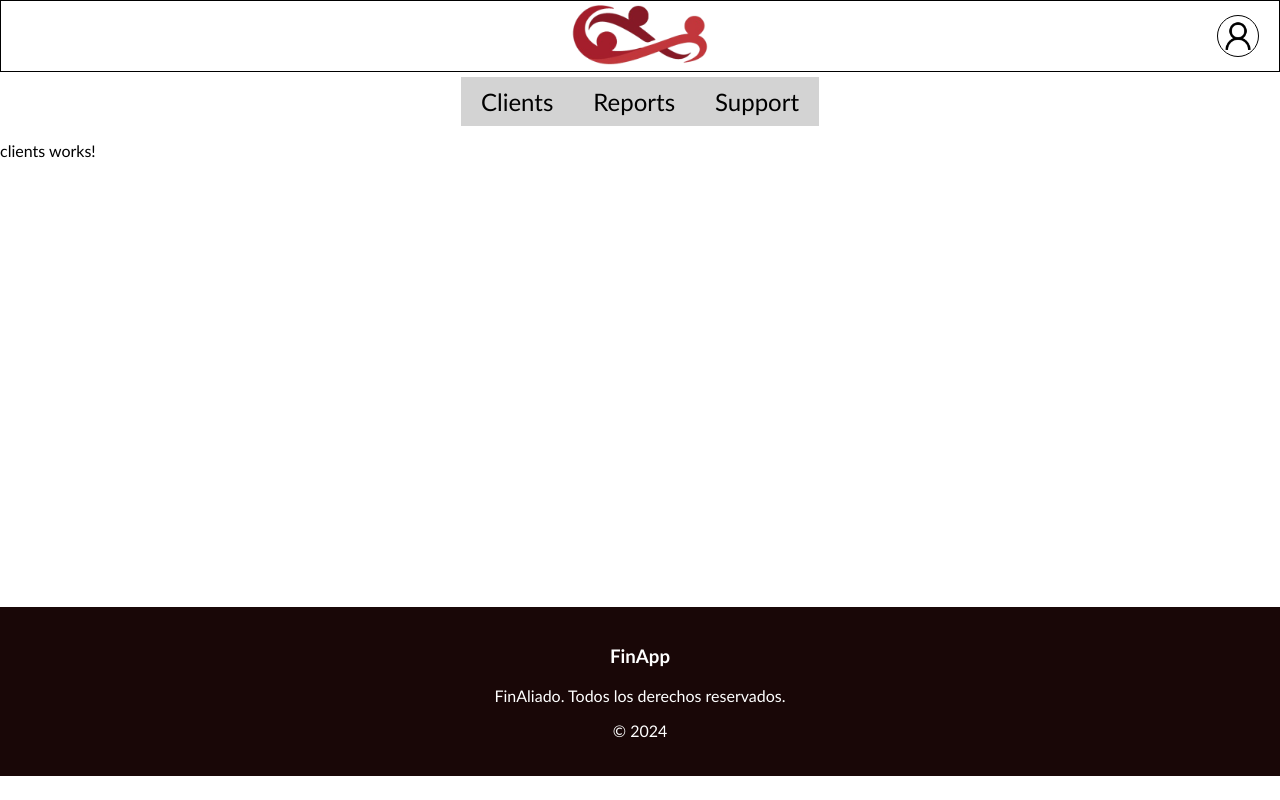
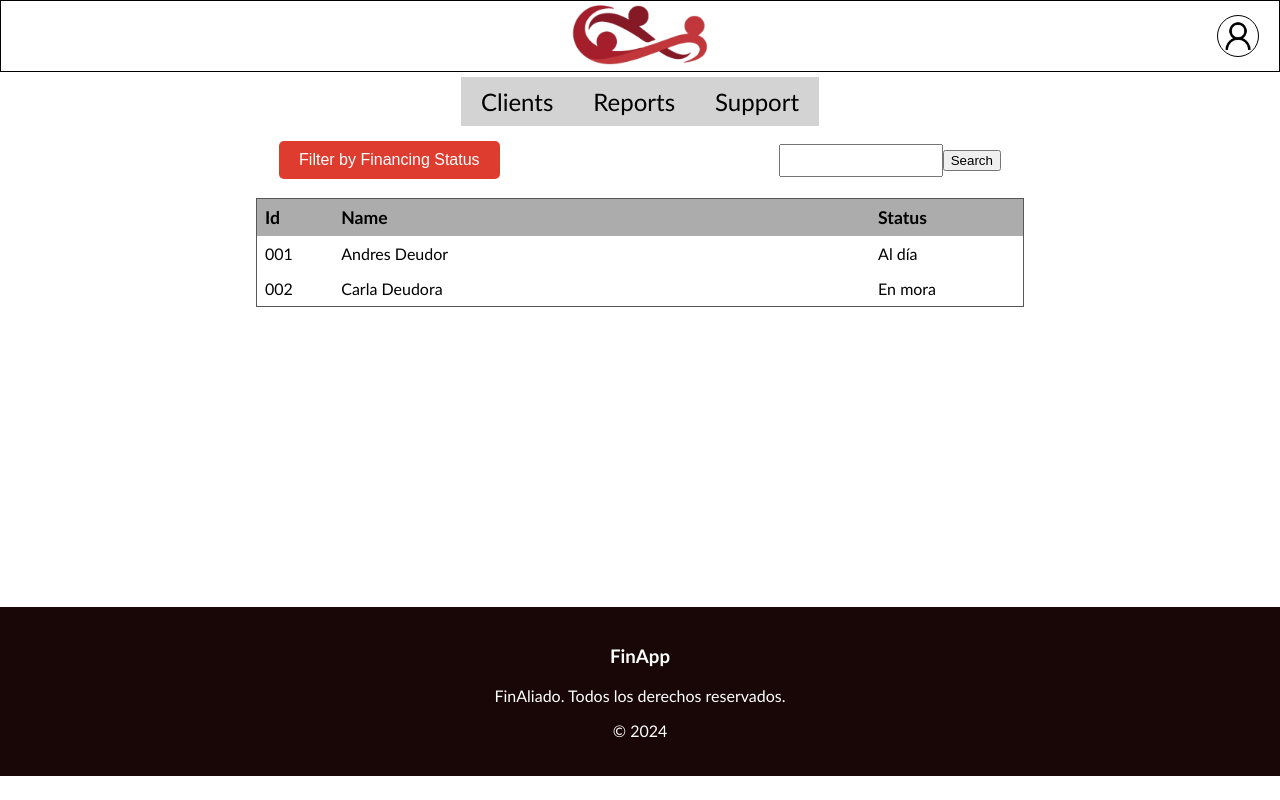
Before and after one commit to felipe-u/finapp, an Angular app in the folder finapp-frontend/: page /clients in a window 1280 px wide. Built offline with nearby package versions, Linux system fonts and the light colour scheme.

Commit message:
Creación página inicial del cliente

```diff
--- a/finapp-frontend/src/app/features/clients/client/client.component.css
+++ b/finapp-frontend/src/app/features/clients/client/client.component.css
@@ -0,0 +1,31 @@
+.name-container {
+  display: flex;
+  margin-top: 70px;
+}
+
+.name-container h3 {
+  margin: 0 auto;
+  text-align: center;
+  /* border-bottom: 2px double black; */
+  background-color: #df3c30;
+  padding: 10px;
+  width: 270px;
+  color: white;
+}
+
+.buttons-container {
+  display: grid;
+  width: 100%;
+}
+
+.first-buttons-row {
+  margin: 50px auto 5px auto;
+}
+
+.last-buttons-row {
+  margin: 0 auto;
+}
+
+.sameSizeBtn {
+  min-width: 150px;
+}
--- a/finapp-frontend/src/app/features/clients/client/client.component.html
+++ b/finapp-frontend/src/app/features/clients/client/client.component.html
@@ -1 +1,14 @@
-<p>client works!</p>
+<div class="name-container">
+    <h3>Andres Deudor</h3>
+</div>
+<router-outlet />
+<div class="buttons-container">
+    <div class="first-buttons-row">
+        <button class="primaryBtn sameSizeBtn" routerLink="personal-info">Personal Info</button>
+        <button class="primaryBtn sameSizeBtn" routerLink="geo-info">Geographic Info</button>
+        <button class="primaryBtn sameSizeBtn" routerLink="commercial-info">Commercial Info</button>
+    </div>
+    <div class="last-buttons-row">
+        <button class="primaryBtn largeBtn" routerLink="financing">Financing</button>
+    </div>
+</div>
--- a/finapp-frontend/src/app/features/clients/clients.component.css
+++ b/finapp-frontend/src/app/features/clients/clients.component.css
@@ -0,0 +1,102 @@
+.clients-container {
+  display: flex;
+}
+
+.clients-table {
+  margin: 0 auto;
+  width: 60%;
+  border-collapse: collapse;
+  border: 1px solid rgb(88, 88, 88);
+}
+
+.clients-table th {
+  background-color: rgb(172, 172, 172);
+  color: black;
+  font-size: 1.1em;
+}
+
+.clients-table th,
+.clients-table td {
+  padding: 8px;
+  text-align: left;
+}
+
+.clients-container tr {
+  transition: 0.3s ease;
+}
+
+.clients-table tr:hover {
+  background-color: #ffd1cd;
+  cursor: pointer;
+  transition: 0.3s ease;
+}
+
+.clients-table th:nth-child(1),
+.clients-table td:nth-child(1) {
+  width: 10%;
+}
+
+.clients-table th:nth-child(2),
+.clients-table td:nth-child(2) {
+  width: 70%;
+}
+
+.clients-table th:nth-child(3),
+.clients-table td:nth-child(3) {
+  width: 20%;
+}
+
+.search-container {
+  display: flex;
+  justify-content: space-evenly;
+  align-items: center;
+}
+
+.search-bar input {
+  height: 27px;
+  max-height: 27px;
+  font-size: 1em;
+  max-width: 156px;
+  text-align: center;
+}
+
+.filter-dropdown {
+  position: relative;
+  display: inline-block;
+}
+
+.dropbtn {
+  background-color: #df3c30;
+  color: white;
+  padding: 10px 20px;
+  font-size: 16px;
+  border: none;
+  border-radius: 5px;
+  cursor: pointer;
+}
+
+.dropdown-content {
+  display: none;
+  position: absolute;
+  background-color: white;
+  width: 220px;
+  box-shadow: 0px 8px 16px 0px rgba(0, 0, 0, 0.2);
+  z-index: 1;
+}
+
+.filter-dropdown:hover .dropdown-content {
+  display: block;
+}
+
+.dropdown-content form {
+  font-size: 16px;
+  padding: 20px;
+}
+
+.dropdown-content label {
+  margin-left: 10px;
+}
+
+.filterbtn-container {
+    text-align: center;
+}
--- a/finapp-frontend/src/app/features/clients/clients.component.html
+++ b/finapp-frontend/src/app/features/clients/clients.component.html
@@ -1 +1,39 @@
-<p>clients works!</p>
+<div class="search-container">
+    <div class="filter-dropdown">
+        <button class="dropbtn">Filter by Financing Status</button>
+        <div class="dropdown-content">
+            <form>
+                @for (option of options; track option.name) {
+                <input type="checkbox" checked />
+                <label>{{option.name}}</label>
+                <br><br>
+                }
+                <div class="filterbtn-container">
+                    <button type="button" class="primaryBtn">Filter</button>
+                </div>
+            </form>
+        </div>
+    </div>
+    <div class="search-bar">
+        <input type="text" name="search" id="search">
+        <button type="button" class="primaryBtn">Search</button>
+    </div>
+</div>
+<br>
+<div class="clients-container">
+    <table class="clients-table">
+        <tr>
+            <th>Id</th>
+            <th>Name</th>
+            <th>Status</th>
+        </tr>
+        @for (client of clients; track client.idNumber) {
+        <tr (click)="openClientProfile(client.idNumber)">
+            <td>{{ client.idNumber }}</td>
+            <td>{{ client.name }}</td>
+            <td>{{ client.status }}</td>
+        </tr>
+        }
+
+    </table>
+</div>
--- a/finapp-frontend/src/app/features/clients/clients.component.ts
+++ b/finapp-frontend/src/app/features/clients/clients.component.ts
@@ -1,4 +1,5 @@
-import { Component } from '@angular/core';
+import { Component, inject } from '@angular/core';
+import { Router } from '@angular/router';
 
 @Component({
   selector: 'app-clients',
@@ -8,5 +9,22 @@ import { Component } from '@angular/core';
   styleUrl: './clients.component.css'
 })
 export class ClientsComponent {
+  private router = inject(Router);
 
+  clients = [
+    { idNumber: '001', name: 'Andres Deudor', status: 'Al día' },
+    { idNumber: '002', name: 'Carla Deudora', status: 'En mora' }
+  ]
+
+  options = [
+    { key: 'AD', name: 'Al dia', selected: true },
+    { key: 'EM', name: 'En mora', selected: false },
+    { key: 'CT', name: 'Completada', selected: false },
+    { key: 'CP', name: 'En cobro prejurídico', selected: false },
+    { key: 'CJ', name: 'En cobro jurídico', selected: false },
+  ]
+
+  openClientProfile(clientId: string) {
+    this.router.navigate(['clients', clientId]);
+  }
 }
```
Also changed, not shown: finapp-frontend/src/app/features/clients/client/client.component.ts (+5 -2 lines).
